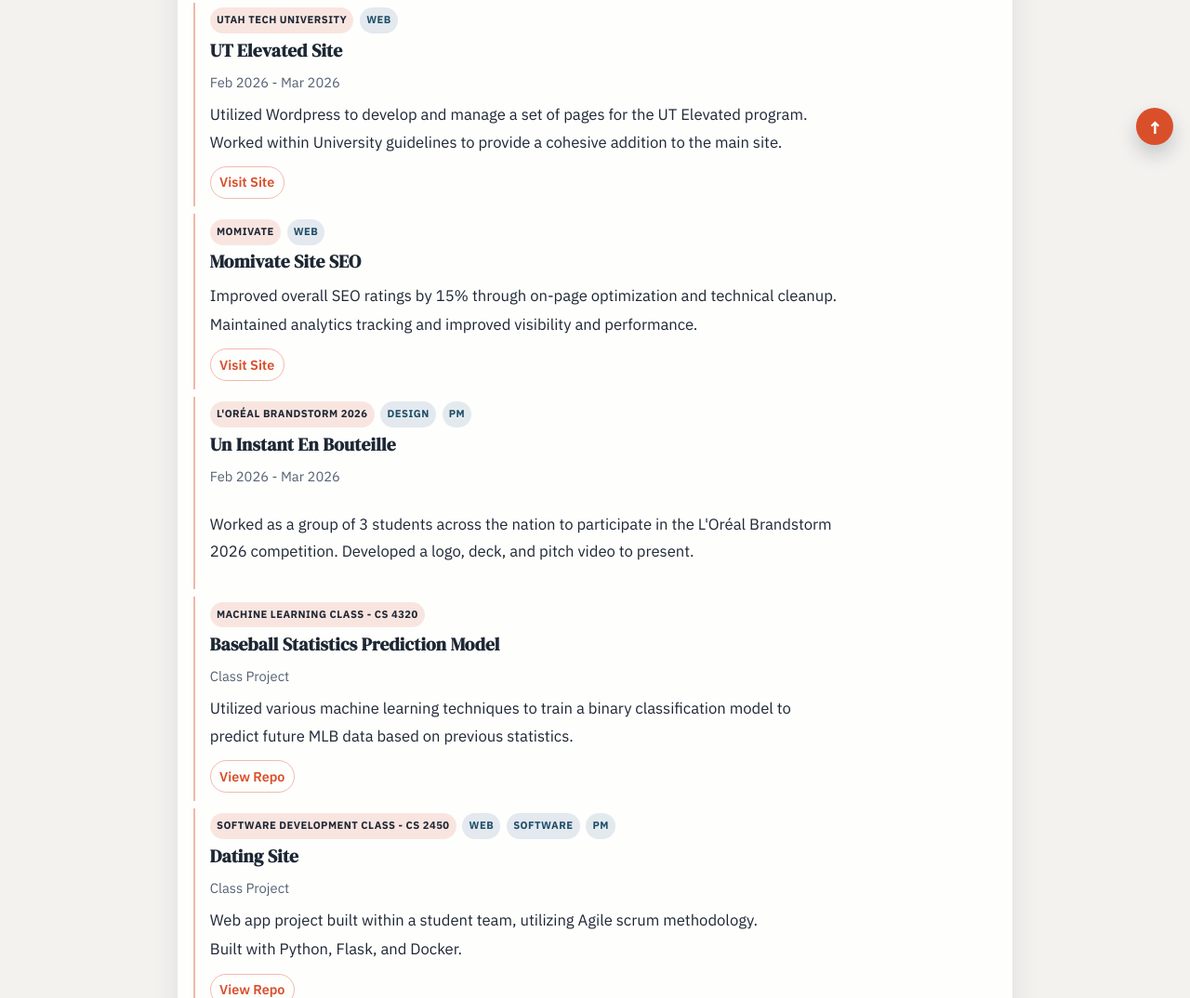
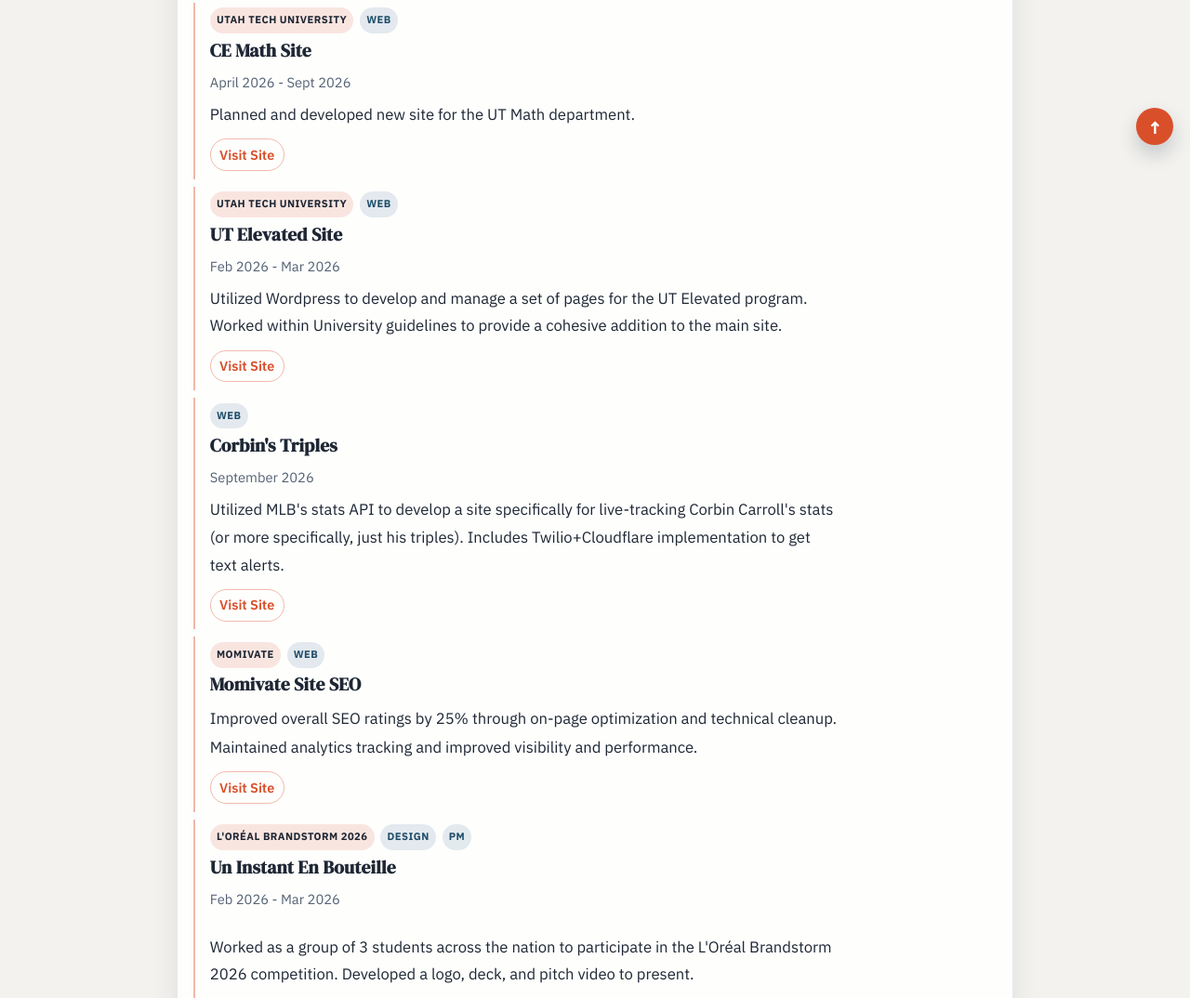
Before and after one commit to sshb4/portfolio, a plain HTML site: page projects/index.html in a window 1280 px wide. Shown: the part 626-1700 px from the top of the page at 93% size. Drawn offline with Linux system fonts and the light colour scheme.

Commit message:
add projects

```diff
--- a/projects/index.html
+++ b/projects/index.html
@@ -71,6 +71,20 @@
 						<p class="tag">Utah Tech University</p>
 						<p class="tag tag-type">Web</p>
 					</div>
+					<h3>CE Math Site</h3>
+					<p class="meta">April 2026 - Sept 2026</p>
+					<div class="compact-copy">
+						<p>Planned and developed new site for the UT Math department.</p>
+					</div>
+					<div class="project-links">
+						<a href="https://math.utahtech.edu/cemath-overview/" target="_blank" rel="noreferrer">Visit Site</a>
+					</div>
+				</article>
+				<article class="project-card" data-categories="web">
+					<div class="project-tags">
+						<p class="tag">Utah Tech University</p>
+						<p class="tag tag-type">Web</p>
+					</div>
 					<h3>UT Elevated Site</h3>
 					<p class="meta">Feb 2026 - Mar 2026</p>
 					<div class="compact-copy">
@@ -82,12 +96,25 @@
 				</article>
 				<article class="project-card" data-categories="web">
 					<div class="project-tags">
+						<p class="tag tag-type">Web</p>
+					</div>
+					<h3>Corbin's Triples</h3>
+					<p class="meta">September 2026</p>
+					<div class="compact-copy">
+						<p>Utilized MLB's stats API to develop a site specifically for live-tracking Corbin Carroll's stats (or more specifically, just his triples). Includes Twilio+Cloudflare implementation to get text alerts.</p>
+					</div>
+					<div class="project-links">
+						<a href="https://corbinstriples.com" target="_blank" rel="noreferrer">Visit Site</a>
+					</div>
+				</article>
+				<article class="project-card" data-categories="web">
+					<div class="project-tags">
 						<p class="tag">Momivate</p>
 						<p class="tag tag-type">Web</p>
 					</div>
 					<h3>Momivate Site SEO</h3>
 					<div class="compact-copy">
-						<p>Improved overall SEO ratings by 15% through on-page optimization and technical cleanup.</p>
+						<p>Improved overall SEO ratings by 25% through on-page optimization and technical cleanup.</p>
 						<p>Maintained analytics tracking and improved visibility and performance.</p>
 					</div>
 					<div class="project-links">
```
